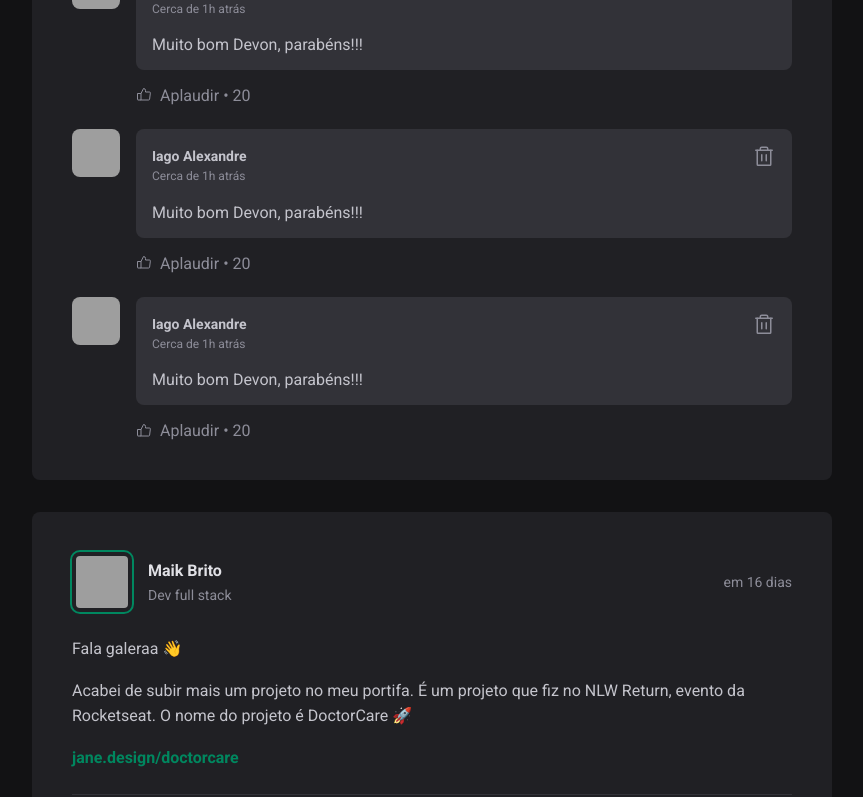
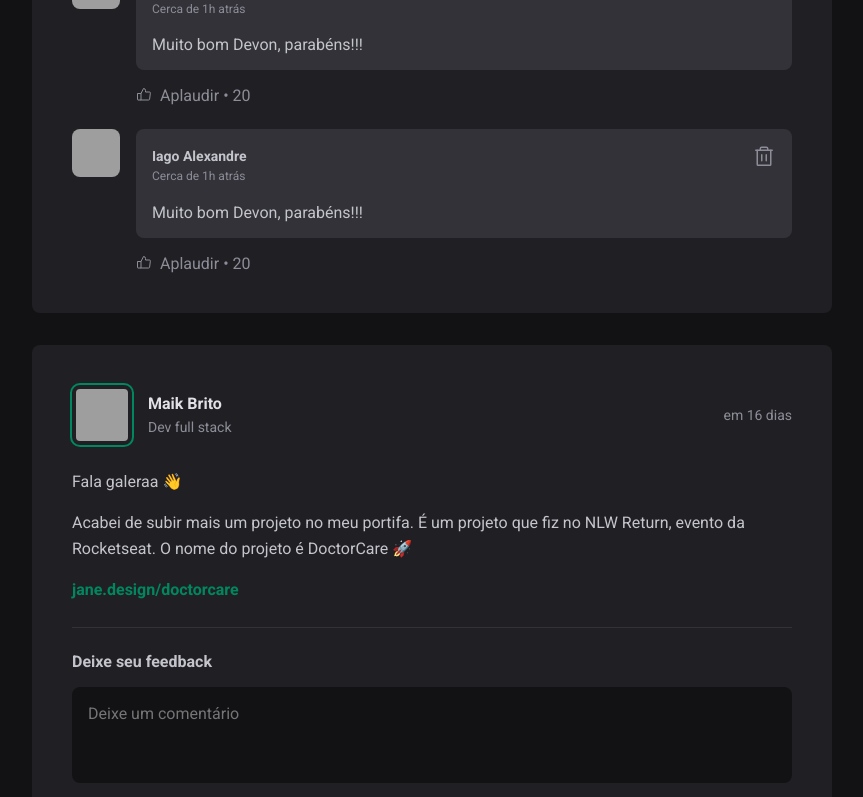
Before and after one commit to IagoAndrade16/react-fundamentals, a React (Vite) app: page / in a window 1280 px wide. Shown: the part 625-1422 px from the top of the page, without its empty margins (352-1215 px from the left). Built offline with nearby package versions, Linux system fonts and the light colour scheme; grey boxes are pictures that could not be loaded.

Commit message:
states concept

```diff
--- a/src/components/Post.jsx
+++ b/src/components/Post.jsx
@@ -3,9 +3,18 @@
 import styles from "./Post.module.css";
 import { format, formatDistanceToNow } from "date-fns"
 import { ptBR } from "date-fns/locale"
+import { useState } from "react";
 
+// estado são variáveis que eu quero que o react monitore
 
 export function Post({ author, content, publishedAt }) {
+  const [comments, setComments] = useState(
+    [
+      1,
+      2
+    ]
+  )
+
   const publishedDateFormated = format(publishedAt, "d 'de' LLLL 'ás' HH:mm'h'", {
     locale: ptBR
   })
@@ -14,6 +23,12 @@
     locale: ptBR,
     addSuffix: true
   })
+
+  function handleCreateNewComment() {
+    event.preventDefault();
+
+    setComments([...comments, comments.length + 1])
+  }
   return (
     <article className={styles.post}>
       <header>
@@ -47,7 +62,7 @@
         })}
       </div>
 
-      <form className={styles.commentForm}>
+      <form onSubmit={handleCreateNewComment} className={styles.commentForm}>
         <strong>Deixe seu feedback</strong>
 
         <textarea placeholder="Deixe um comentário"></textarea>
@@ -58,9 +73,9 @@
       </form>
 
       <div className={styles.commentList}>
-        <Comment />
-        <Comment />
-        <Comment />
+        {comments.map(comment => {
+          return <Comment />
+        })}
       </div>
     </article>
   )
```
